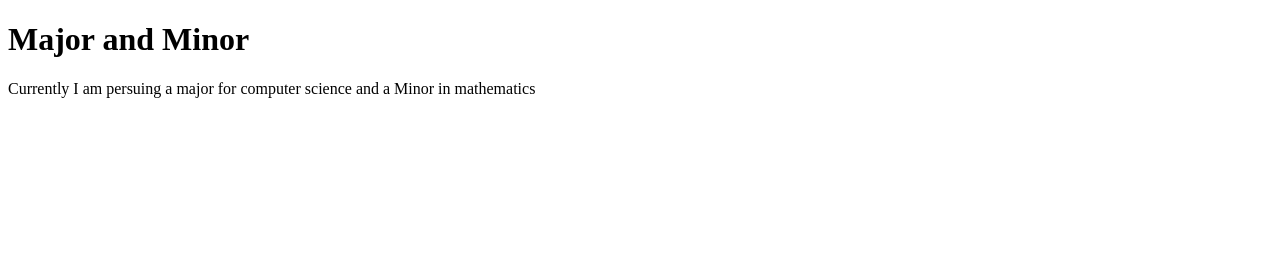
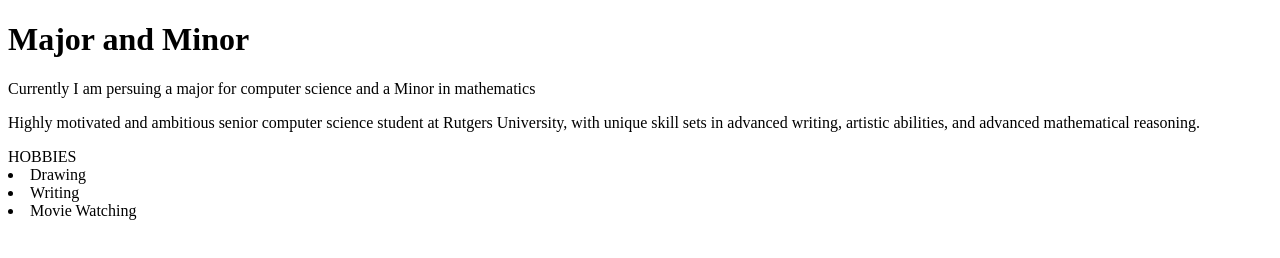
Before and after one commit to CarlosJA159/CarlosHTMLproject, a plain HTML site: page index.html in a window 1280 px wide. Drawn offline with Linux system fonts and the light colour scheme.

Commit message:
Update index.html

```diff
--- a/index.html
+++ b/index.html
@@ -3,9 +3,18 @@
 <html>
   <head>
    <title>About Myself</title>
+  </head>
  <body>
+   <title>ABOUT ME(CARLOS ARREDONDO)</title>
    <h1> Major and Minor </h1>
    <p> Currently I am persuing a major for computer science and a Minor in mathematics </p>
+   <p> Highly motivated and ambitious senior computer science student at Rutgers University,
+     with unique skill sets in advanced writing, artistic abilities, and advanced mathematical reasoning.
+     </p
+       <h2> HOBBIES</h2>
+       <li> Drawing</li>
+       <li> Writing</li>
+       <li> Movie Watching</li>
  </body>
-  </head>
+
 </html>
```
